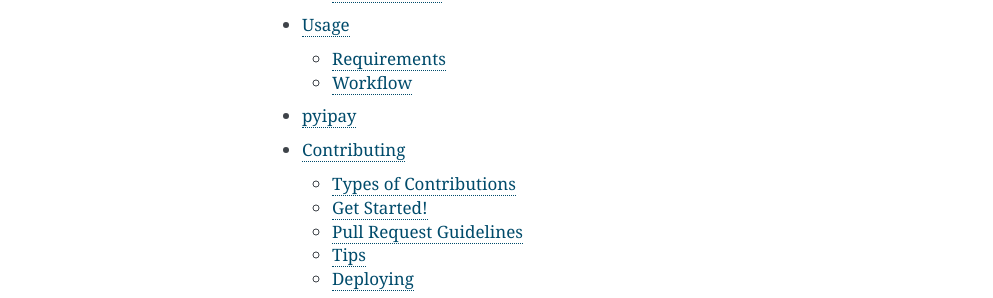
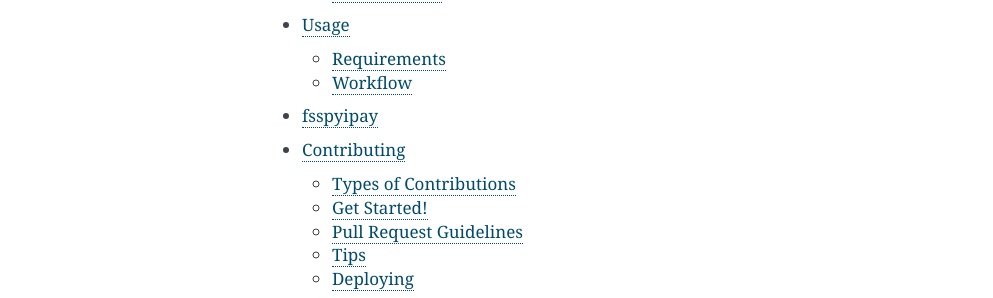
Before and after one commit to burhan/pyipay, a Sphinx documentation site: the page built from docs/index.rst, in a window 1280 px wide. Shown: the part 441-739 px from the top of the page, without its empty margins (148-1141 px from the left). Built offline with Sphinx 7.4.7, drawn with Linux system fonts in a browser that asks for light colours; pages that are not in the unit, such as notebooks, are missing from menus; the version number is read from the project's files by our own code.

Commit message:
fixing rtd configuration

```diff
--- a/docs/conf.py
+++ b/docs/conf.py
@@ -56,9 +56,9 @@
 # the built documents.
 #
 # The short X.Y version.
-version = pyipay.__version__
+version = fsspyipay.__version__
 # The full version, including alpha/beta/rc tags.
-release = pyipay.__version__
+release = fsspyipay.__version__
 
 # The language for content autogenerated by Sphinx. Refer to documentation
 # for a list of supported languages.
@@ -101,7 +101,7 @@
 # -- Options for HTMLHelp output ---------------------------------------
 
 # Output file base name for HTML help builder.
-htmlhelp_basename = 'pyipaydoc'
+htmlhelp_basename = 'fsspyipaydoc'
 
 
 # -- Options for LaTeX output ------------------------------------------
@@ -128,8 +128,8 @@
 # (source start file, target name, title, author, documentclass
 # [howto, manual, or own class]).
 latex_documents = [
-    (master_doc, 'pyipay.tex',
-     u'pyipay Documentation',
+    (master_doc, 'fsspyipay.tex',
+     u'fsspyipay Documentation',
      u'Burhan Khalid', 'manual'),
 ]
 
@@ -139,8 +139,8 @@
 # One entry per manual page. List of tuples
 # (source start file, name, description, authors, manual section).
 man_pages = [
-    (master_doc, 'pyipay',
-     u'pyipay Documentation',
+    (master_doc, 'fsspyipay',
+     u'fsspyipay Documentation',
      [author], 1)
 ]
 
@@ -151,10 +151,10 @@
 # (source start file, target name, title, author,
 #  dir menu entry, description, category)
 texinfo_documents = [
-    (master_doc, 'pyipay',
-     u'pyipay Documentation',
+    (master_doc, 'fsspyipay',
+     u'fsspyipay Documentation',
      author,
-     'pyipay',
+     'fsspyipay',
      'One line description of project.',
      'Miscellaneous'),
 ]
--- a/docs/modules.rst
+++ b/docs/modules.rst
@@ -1,7 +1,7 @@
-pyipay
-======
+fsspyipay
+=========
 
 .. toctree::
    :maxdepth: 4
 
-   pyipay
+   fsspyipay
```
Also changed, not shown: 1 other file.
